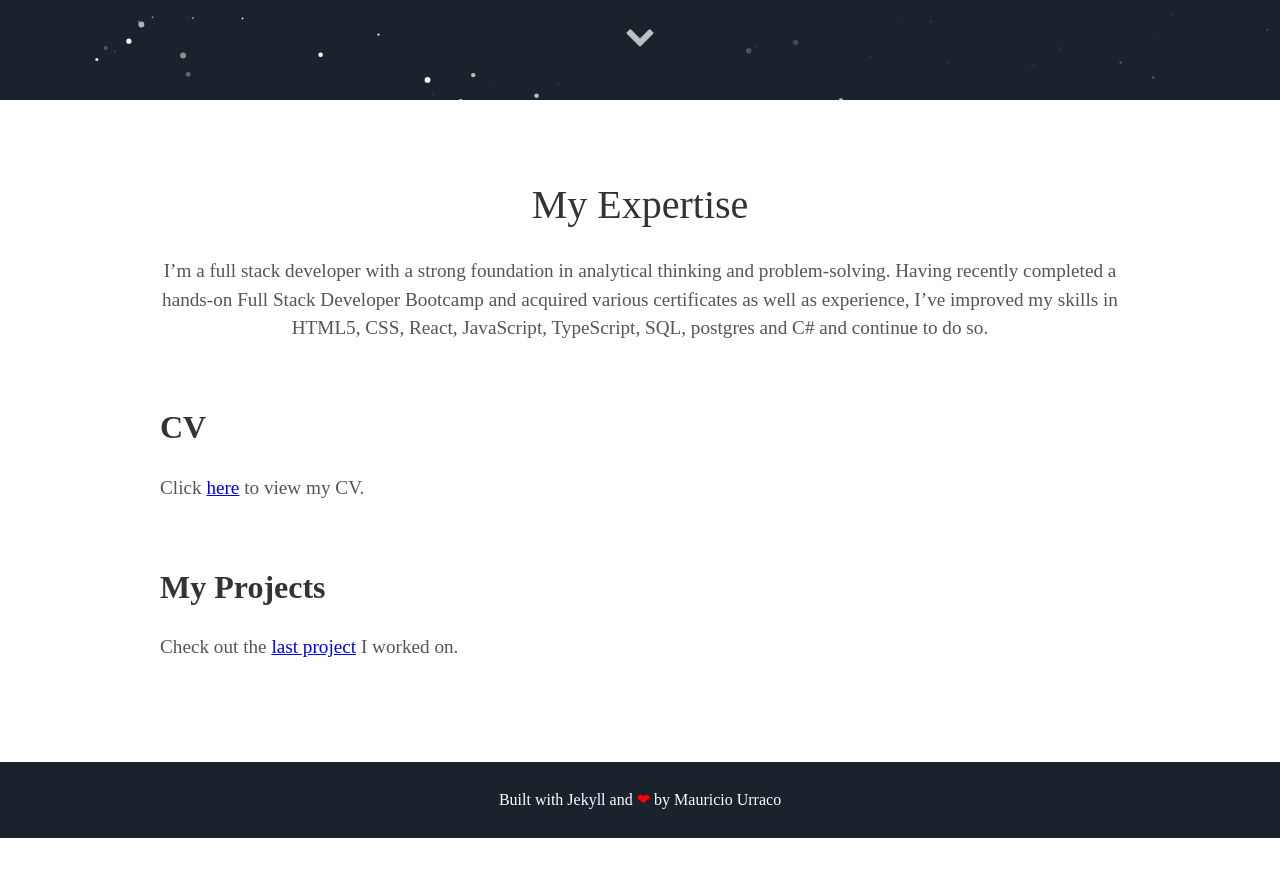
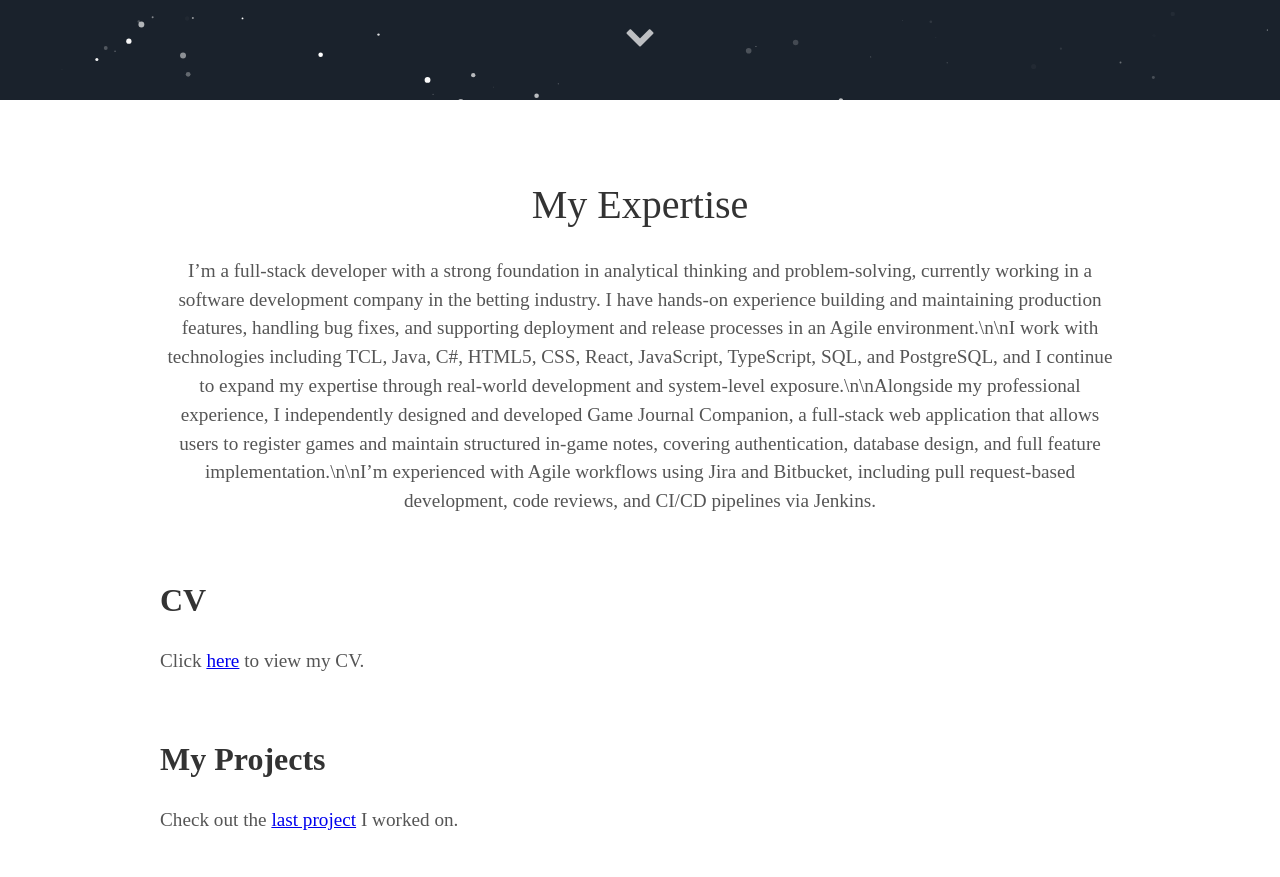
Before and after one commit to SpPag/SpPag.github.io, a Jekyll site: the page built from index.html, in a window 1280 px wide and 900 px high, scrolled down 800 px. Shown: the top 877 px of the window. Built offline with Jekyll 4.4.1, drawn with Linux system fonts in a browser that asks for light colours; some web fonts are replaced; before the commit the page ends 1638 px from its top, so only the background shows below that.

Commit message:
update intro

```diff
--- a/_config.yml
+++ b/_config.yml
@@ -6,7 +6,7 @@ description: Full Stack Developer Project Portfolio
 
 # User settings
 username: Spyridon Pagiatis
-user_description: I’m a full stack developer with a strong foundation in analytical thinking and problem-solving. Having recently completed a hands-on Full Stack Developer Bootcamp and acquired various certificates as well as experience, I’ve improved my skills in HTML5, CSS, React, JavaScript, TypeScript, SQL, postgres and C# and continue to do so.
+user_description: I’m a full-stack developer with a strong foundation in analytical thinking and problem-solving, currently working in a software development company in the betting industry. I have hands-on experience building and maintaining production features, handling bug fixes, and supporting deployment and release processes in an Agile environment.\n\nI work with technologies including TCL, Java, C#, HTML5, CSS, React, JavaScript, TypeScript, SQL, and PostgreSQL, and I continue to expand my expertise through real-world development and system-level exposure.\n\nAlongside my professional experience, I independently designed and developed Game Journal Companion, a full-stack web application that allows users to register games and maintain structured in-game notes, covering authentication, database design, and full feature implementation.\n\nI’m experienced with Agile workflows using Jira and Bitbucket, including pull request-based development, code reviews, and CI/CD pipelines via Jenkins.
 user_title: Full Stack Developer
 email: spiridonpagiatis@gmail.com
 # twitter_username: lorem_ipsum
```
